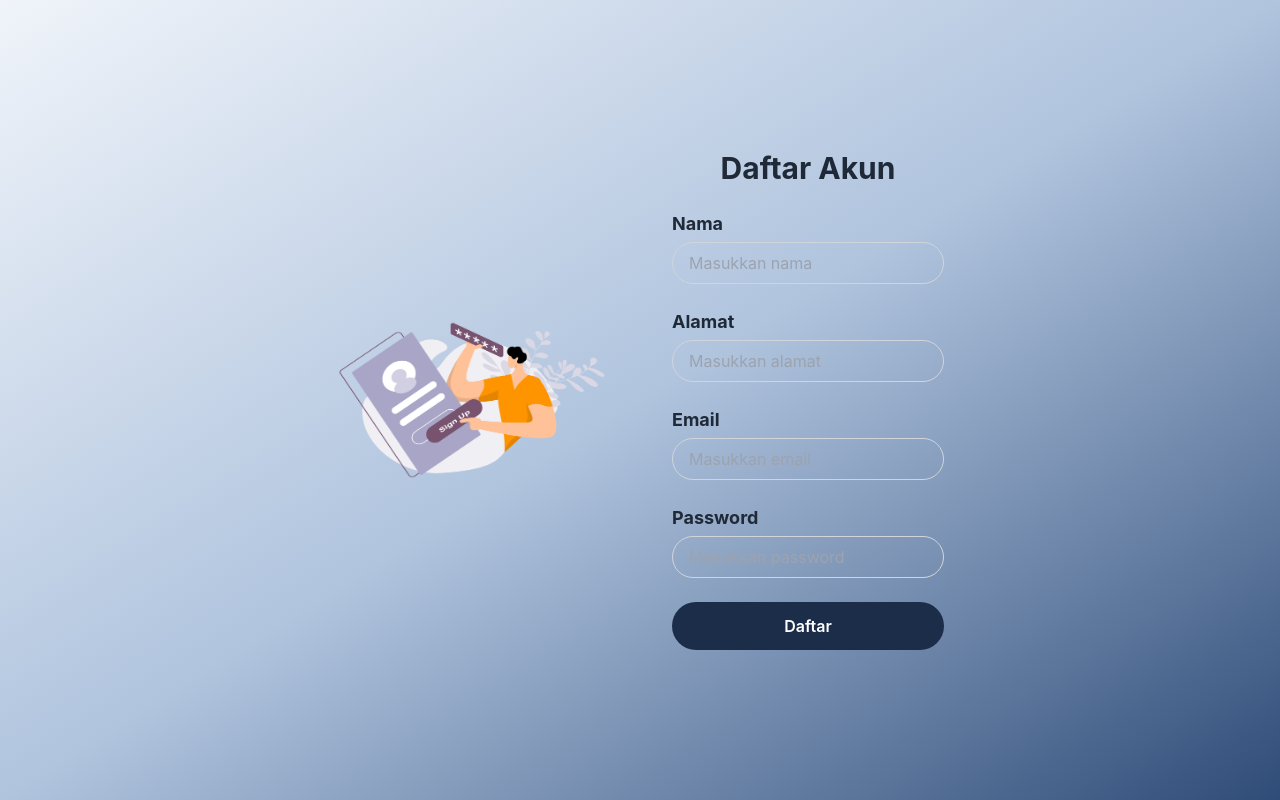
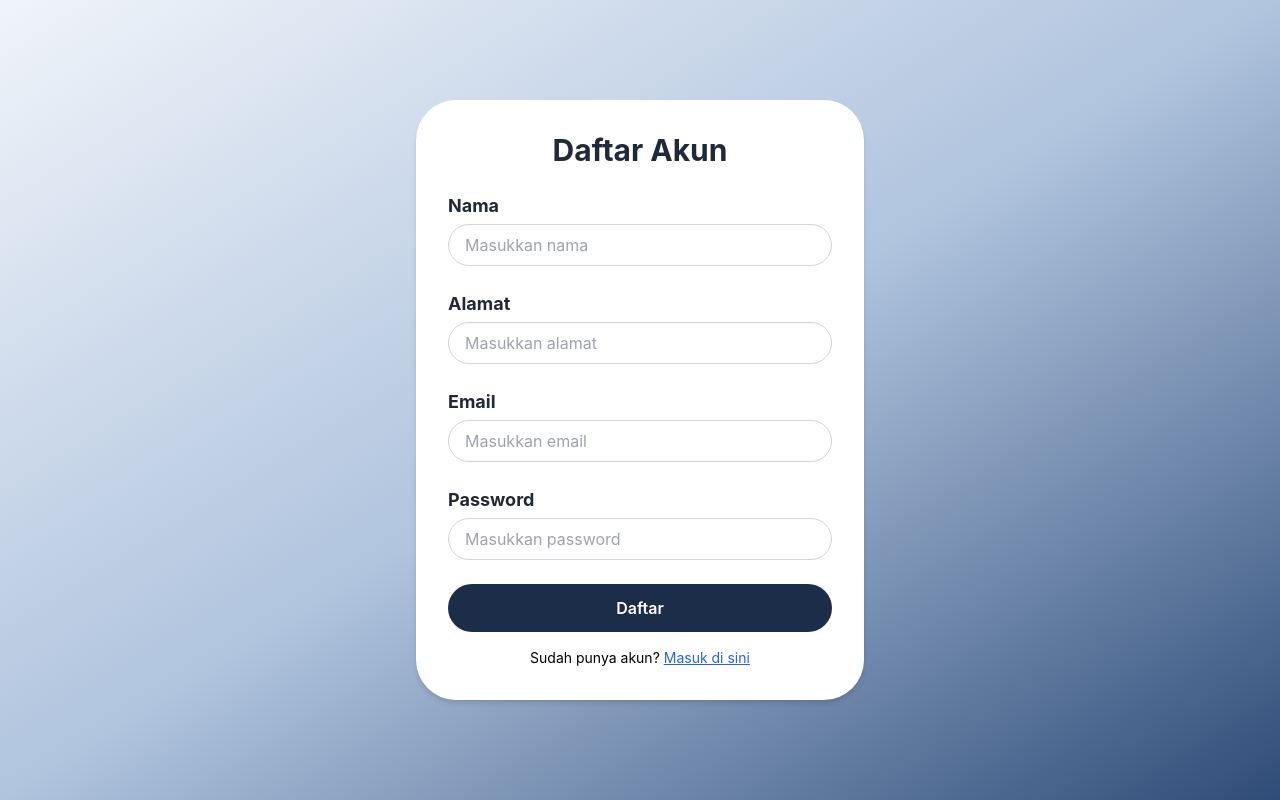
Before and after one commit to samanbrembo14/way-galih-project, a React (Create React App) app: page /register in a window 1280 px wide. Built offline with nearby package versions, Linux system fonts and the light colour scheme.

Commit message:
update front end

```diff
--- a/src/components/HomePage.js
+++ b/src/components/HomePage.js
@@ -49,7 +49,7 @@ const HomePage = () => {
                     {carouselData.length > 0 && (
                         <div
                             onClick={() => handleInfoClick(carouselData[currentSlide]?.id)}
-                            className="bg-white p-6 rounded-lg shadow-md max-w-3xl w-full h-[400px] flex flex-col justify-between text-center overflow-hidden cursor-pointer"
+                            className="bg-white p-6 rounded-lg shadow-md max-w-3xl w-full flex flex-col justify-between text-center overflow-hidden cursor-pointer"
                         >
                             <h2 className="text-2xl font-bold mb-4">{carouselData[currentSlide]?.title}</h2>
                             <p className="text-gray-700 mb-4">
@@ -60,7 +60,7 @@ const HomePage = () => {
                             <img
                                 src={`http://localhost:5000${carouselData[currentSlide]?.image}`}
                                 alt={carouselData[currentSlide]?.title}
-                                className="rounded-lg w-full h-52 object-cover"
+                                className="rounded-lg w-full h-auto sm:h-[400px] aspect-[4/3] object-cover"
                             />
                         </div>
                     )}
--- a/src/components/NavigationBar.js
+++ b/src/components/NavigationBar.js
@@ -5,7 +5,7 @@ const NavigationBar = () => {
     const location = useLocation();
 
     return (
-        <header className="flex flex-wrap justify-between items-center bg-[#5a90b6] px-4 md:px-8 py-4 text-white">
+        <header className="relative flex flex-wrap justify-between items-center bg-[#5a90b6] px-4 md:px-8 py-4 text-white">
             <div className="flex items-center space-x-4">
                 <img src="/images/logo.png" alt="Logo" className="w-10 h-10" />
                 <h1 className="text-xl md:text-2xl font-bold">Way Galih Maju</h1>
@@ -36,8 +36,12 @@ const NavigationBar = () => {
                     Video Belajar
                 </Link>
             </nav>
-            <div className="flex items-center mt-4 md:mt-0">
-                <Link to="/profile" className="bg-white p-2 rounded-full hover:bg-gray-200 flex items-center justify-center">
+            {/* Profile Section in Top Right */}
+            <div className="absolute top-4 right-4">
+                <Link
+                    to="/profile"
+                    className="bg-white p-1 rounded-full hover:bg-gray-200 flex items-center justify-center shadow-md"
+                >
                     <img src="/images/user.png" alt="Account Icon" className="w-5 h-5 rounded-full" />
                 </Link>
             </div>
--- a/src/components/RegisterPage.js
+++ b/src/components/RegisterPage.js
@@ -59,70 +59,92 @@ const RegisterPage = () => {
     };
 
     return (
-        <div className="flex items-center justify-center min-h-screen bg-gradient-to-br from-[#f0f4fa] via-[#b0c4de] to-[#2F4C78] px-8">
-            <div className="flex w-full max-w-2xl">
-                {/* Gambar di sisi kiri */}
-                <div className="w-1/2 flex items-center justify-center">
-                    <img src="/Images/Sign%20Up%20form.png" alt="Signup Illustration" className="w-72 h-72" />
-                </div>
-
-                {/* Form Register */}
-                <div className="w-1/2 p-8">
-                    <h2 className="text-3xl font-bold mb-6 text-gray-800 text-center">Daftar Akun</h2>
+        <div className="min-h-screen flex items-center justify-center bg-gradient-to-br from-[#f0f4fa] via-[#b0c4de] to-[#2F4C78] px-8">
+            <div className="w-full max-w-md bg-white rounded-[40px] shadow-md p-8">
+                <h2 className="text-3xl font-bold text-gray-800 text-center mb-6">Daftar Akun</h2>
                 <form className="space-y-6" onSubmit={handleRegister}>
                     <div>
-                            <label className="block text-lg font-bold text-gray-800 mb-1">Nama</label>
+                        <label className="block text-lg font-bold text-gray-800 mb-1" htmlFor="name">
+                            Nama
+                        </label>
                         <input
                             type="text"
+                            id="name"
                             name="name"
                             value={formData.name}
                             onChange={handleChange}
-                                className="w-full px-4 py-2 border border-gray-300 rounded-[40px] bg-transparent text-gray-800 focus:border-[#1B2D48] focus:outline-none"
+                            className="w-full px-4 py-2 border border-gray-300 rounded-[40px] text-gray-800 focus:border-[#1B2D48] focus:outline-none"
                             placeholder="Masukkan nama"
+                            required
                         />
                     </div>
                     <div>
-                            <label className="block text-lg font-bold text-gray-800 mb-1">Alamat</label>
+                        <label className="block text-lg font-bold text-gray-800 mb-1" htmlFor="address">
+                            Alamat
+                        </label>
                         <input
                             type="text"
+                            id="address"
                             name="address"
                             value={formData.address}
                             onChange={handleChange}
-                                className="w-full px-4 py-2 border border-gray-300 rounded-[40px] bg-transparent text-gray-800 focus:border-[#1B2D48] focus:outline-none"
+                            className="w-full px-4 py-2 border border-gray-300 rounded-[40px] text-gray-800 focus:border-[#1B2D48] focus:outline-none"
                             placeholder="Masukkan alamat"
+                            required
                         />
                     </div>
                     <div>
-                            <label className="block text-lg font-bold text-gray-800 mb-1">Email</label>
+                        <label className="block text-lg font-bold text-gray-800 mb-1" htmlFor="email">
+                            Email
+                        </label>
                         <input
                             type="email"
+                            id="email"
                             name="email"
                             value={formData.email}
                             onChange={handleChange}
-                                className="w-full px-4 py-2 border border-gray-300 rounded-[40px] bg-transparent text-gray-800 focus:border-[#1B2D48] focus:outline-none"
+                            className="w-full px-4 py-2 border border-gray-300 rounded-[40px] text-gray-800 focus:border-[#1B2D48] focus:outline-none"
                             placeholder="Masukkan email"
+                            required
                         />
                     </div>
                     <div>
-                            <label className="block text-lg font-bold text-gray-800 mb-1">Password</label>
+                        <label className="block text-lg font-bold text-gray-800 mb-1" htmlFor="password">
+                            Password
+                        </label>
                         <input
                             type="password"
+                            id="password"
                             name="password"
                             value={formData.password}
                             onChange={handleChange}
-                                className="w-full px-4 py-2 border border-gray-300 rounded-[40px] bg-transparent text-gray-800 focus:border-[#1B2D48] focus:outline-none"
+                            className="w-full px-4 py-2 border border-gray-300 rounded-[40px] text-gray-800 focus:border-[#1B2D48] focus:outline-none"
                             placeholder="Masukkan password"
+                            required
                         />
                     </div>
-                        {error && <p className="text-red-500 text-sm">{error}</p>}
-                        {success && <p className="text-green-500 text-sm">{success}</p>}
+                    {error && (
+                        <p className="text-red-500 text-sm text-center">
+                            {error}
+                        </p>
+                    )}
+                    {success && (
+                        <p className="text-green-500 text-sm text-center">
+                            {success}
+                        </p>
+                    )}
                     <button
                         type="submit"
-                            className="w-full py-3 bg-[#1B2D48] text-white rounded-full font-semibold hover:bg-opacity-90">
+                        className="w-full py-3 bg-[#1B2D48] text-white font-semibold rounded-full hover:bg-opacity-90">
                         Daftar
                     </button>
                 </form>
-                </div>
+                <p className="mt-4 text-sm text-center text-black-600">
+                    Sudah punya akun?{' '}
+                    <a href="/login" className="text-blue-600 underline">
+                        Masuk di sini
+                    </a>
+                </p>
             </div>
         </div>
     );
```
Also changed, not shown: src/components/LoginPage.js (+10 -13 lines). Lines whose indentation alone changed are shown as unchanged.
